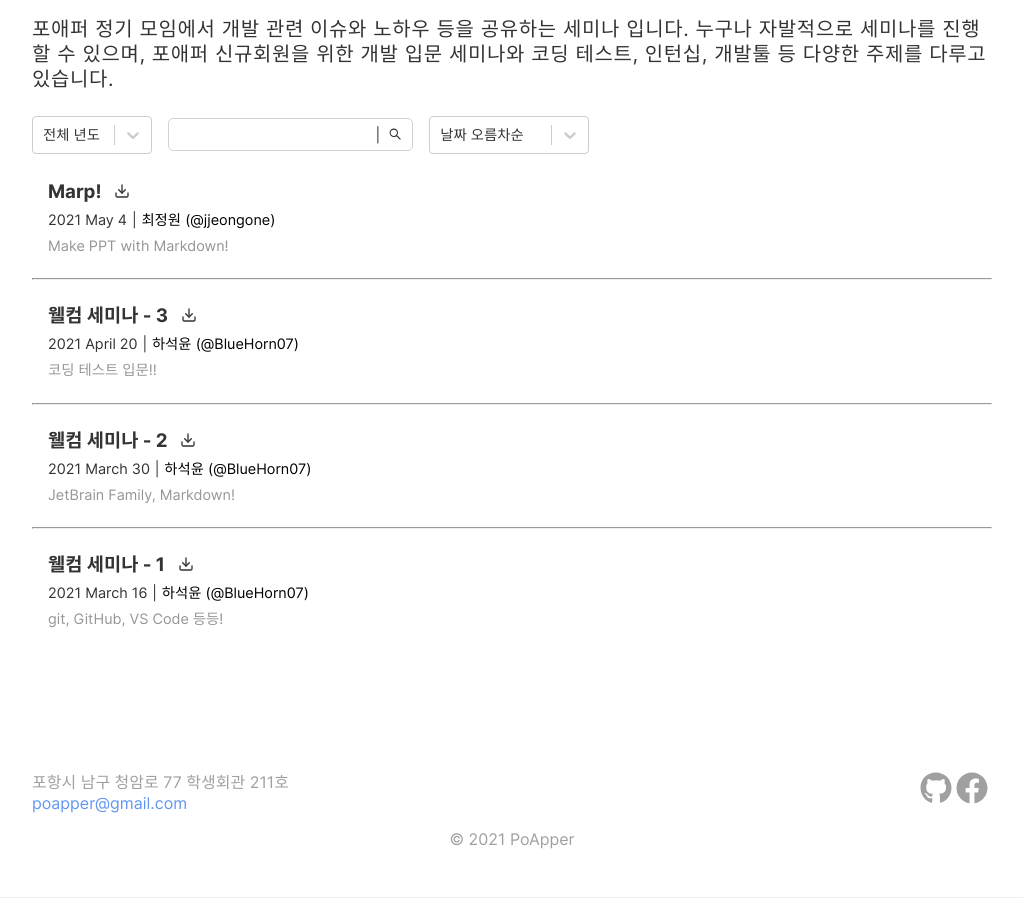
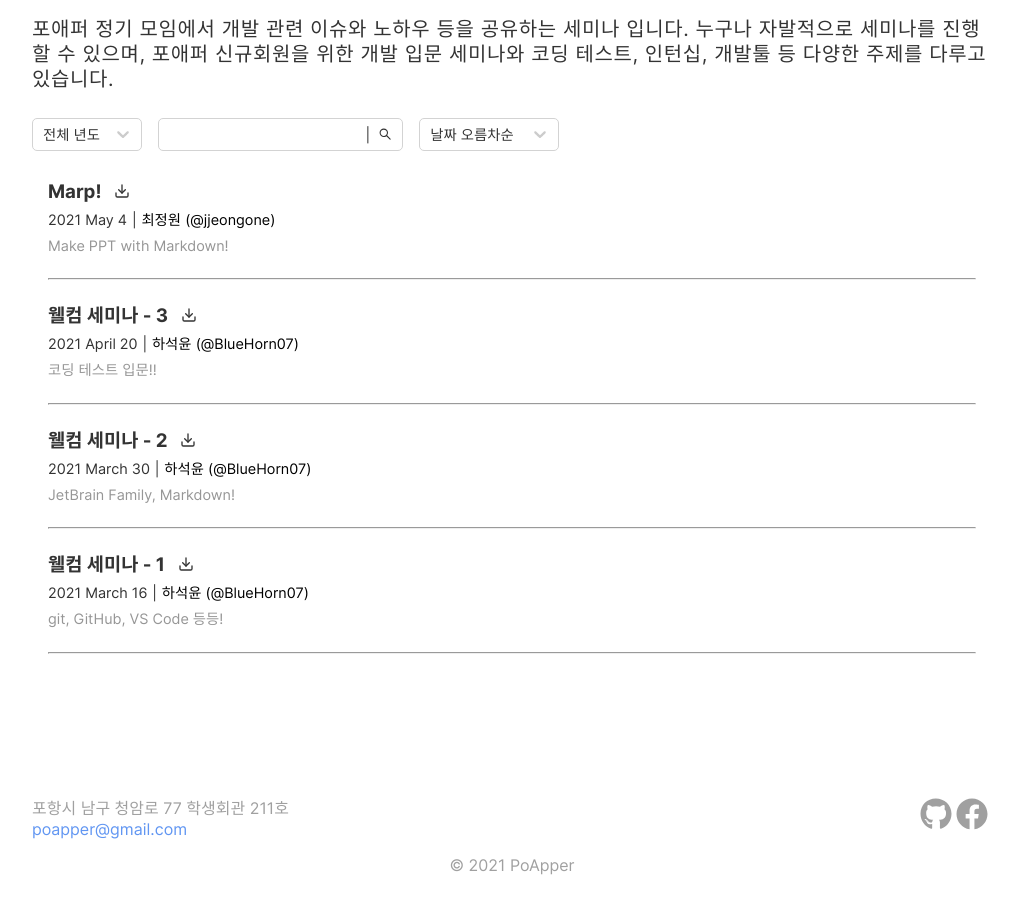
Before and after one commit to PoApper/poapper-homepage, a Gatsby site: page /seminar in a window 1280 px wide. Shown: the part 868-1782 px from the top of the page, without its empty margins (128-1151 px from the left). Built offline with nearby package versions, Linux system fonts and the light colour scheme; Gatsby itself is replaced by a stand-in of ours.

Commit message:
refine dropdown menu custom. edit meeting seminar card code

```diff
--- a/src/components/seminar-list.js
+++ b/src/components/seminar-list.js
@@ -46,35 +46,35 @@ export const regularSeminarList = [
 
 export const meetingSeminarList = [
   {
-    title: "2021 May 4",
+    date: "2021 May 4",
+    datepriority: "20210504",
     cardTitle: "Marp!",
     author: "최정원",
-    github_id: "jjeongone",
-    author_github: "https://github.com/jjeongone",
+    githubId: "jjeongone",
     cardDetailedText: "Make PPT with Markdown!",
   },
   {
-    title: "2021 April 20",
+    date: "2021 April 20",
+    datepriority: "20210420",
     cardTitle: "웰컴 세미나 - 3",
     author: "하석윤",
-    github_id: "BlueHorn07",
-    author_github: "https://github.com/BlueHorn07",
+    githubId: "BlueHorn07",
     cardDetailedText: "코딩 테스트 입문!!",
   },
   {
-    title: "2021 March 30",
+    date: "2021 March 30",
+    datepriority: "20210330",
     cardTitle: "웰컴 세미나 - 2",
     author: "하석윤",
-    github_id: "BlueHorn07",
-    author_github: "https://github.com/BlueHorn07",
+    githubId: "BlueHorn07",
     cardDetailedText: "JetBrain Family, Markdown!",
   },
   {
-    title: "2021 March 16",
+    date: "2021 March 16",
+    datepriority: "20210316",
     cardTitle: "웰컴 세미나 - 1",
     author: "하석윤",
-    github_id: "BlueHorn07",
-    author_github: "https://github.com/BlueHorn07",
+    githubId: "BlueHorn07",
     cardDetailedText: "git, GitHub, VS Code 등등!",
   },
 ]
--- a/src/components/seminar-timeline.jsx
+++ b/src/components/seminar-timeline.jsx
@@ -6,19 +6,28 @@ import Select from 'react-select'
 
 import { meetingSeminarList } from "./seminar-list"
 
-const MeetingSeminarCard = props => (
-  <SeminarCard>
+const MeetingSeminarCard = ({
+  cardTitle,
+  date,
+  datepriority,
+  author,
+  githubId,
+  cardDetailedText,
+  ...props
+}) => (
+  <SeminarCard {...props}>
     <Head>
-      <Title>{props.seminar.cardTitle}</Title>
+      <Title>{cardTitle}</Title>
       <FiDownload size="1rem" />
     </Head>
 
     <Info>
-      <Date>{props.seminar.title}</Date>|
-      <Presenter>{props.seminar.author} <Link href={props.seminar.author_github}>(@{props.seminar.github_id})</Link></Presenter>
+      <Date>{date}</Date>|
+      <Presenter>{author} <Link href={`https://github.com/${githubId}`}>(@{githubId})</Link></Presenter>
     </Info>
 
-    <Content>{props.seminar.cardDetailedText}</Content>
+    <Content>{cardDetailedText}</Content>
+    <hr className="hrcss" />
   </SeminarCard>
 )
 
@@ -35,13 +44,32 @@ const SeminarTimeline = () => (
       </Search>
         <DropdownSort />
     </Tool>
-    <MeetingSeminarCard seminar={meetingSeminarList[0]} />
-    <hr className="hrcss" />
-    <MeetingSeminarCard seminar={meetingSeminarList[1]} />
-    <hr className="hrcss" />
-    <MeetingSeminarCard seminar={meetingSeminarList[2]} />
-    <hr className="hrcss" />
-    <MeetingSeminarCard seminar={meetingSeminarList[3]} />
+    {meetingSeminarList
+      /*날짜 오름차순
+      .sort(function(a,b) {
+        return a.datepriority < b.datepriority ? -1 : a.datepriority > b.datepriority ? 1: 0;
+      })
+      */
+      /*날짜 내림차순
+      .sort(function(a,b) {
+        return a.datepriority > b.datepriority ? -1 : a.datepriority < b.datepriority ? 1: 0;
+      })
+      */
+      /*ABC순
+      .sort(function(a,b) {
+        return a.cardTitle < b.cardTitle ? -1 : a.cardTitle > b.cardTitle ? 1: 0;
+      })
+      */
+      .map(seminar => (
+        <MeetingSeminarCard
+        cardTitle={seminar.cardTitle}
+        date={seminar.date}
+        author={seminar.author}
+        githubId={seminar.githubId}
+        cardDetailedText={seminar.cardDetailedText}
+        />
+      ))
+    }
   </MeetingSeminar>
 )
 
@@ -52,29 +80,58 @@ const yearoptions = [
 ]
 
 const DropdownYear = () => (
-  <div style={{width:'120px'}}>
+  <div style={{width:'110px'}}>
     <Select
       options={yearoptions}
       isSearchable={false}
       defaultValue={yearoptions[0]}
+      styles={customStyles}
     />
   </div>
 )
 
 const sortoptions = [
-  { value: 'date ascending', label: '날짜 오름차순' },
-  { value: 'date descending', label: '날짜 내림차순' },
+  { value: 'dateAscending', label: '날짜 오름차순' },
+  { value: 'dateDescending', label: '날짜 내림차순' },
   { value: 'alphabetical', label: 'ABC순' }
 ]
 
 const DropdownSort = () => (
-  <div style={{width:'160px'}}>
+  <div style={{width:'140px'}}>
   <Select
     options={sortoptions}
     isSearchable={false}
-    defaultValue={sortoptions[0]}/>
+    defaultValue={sortoptions[0]}
+    styles={customStyles}
+  />
   </div>
 )
+
+const customStyles = {
+  control: (provided, state) => ({
+    ...provided,
+    background: '#fff',
+    border: "1.5px solid lightgrey",
+    borderRadius: '5px',
+    minHeight: 33.67,
+    height: 33.67,
+    boxShadow: 'none'
+  }),
+
+  valueContainer: (provided, state) => ({
+    ...provided,
+    height: '30px',
+  }),
+
+  indicatorSeparator: state => ({
+    display: 'none'
+  }),
+  indicatorsContainer: (provided, state) => ({
+    ...provided,
+    height: '30px',
+    padding: '0'
+  }),
+};
 
 const Tool = styled.div`
   display: flex;
@@ -83,7 +140,6 @@ const Tool = styled.div`
   align-items: center;
   justify-content: flex-start;
   font-size: 0.9rem;
-  }
 `
 const Year = styled.div`
  margin: 0 1rem 0 0;
@@ -112,7 +168,7 @@ const MeetingSeminar = styled.div`
 `
 
 const SeminarCard = styled.div`
-  margin: 1.5rem 1rem;
+  margin: 1.5rem 1rem 0rem 1rem;
 `
 
 const Head = styled.div`
@@ -150,7 +206,7 @@ const Link = styled.a`
 `
 
 const Content = styled.div`
-  margin: 0;
+  margin: 0 0 1.5rem 0;
   color: #969696;
   font-size: 0.9rem;
 `
```
